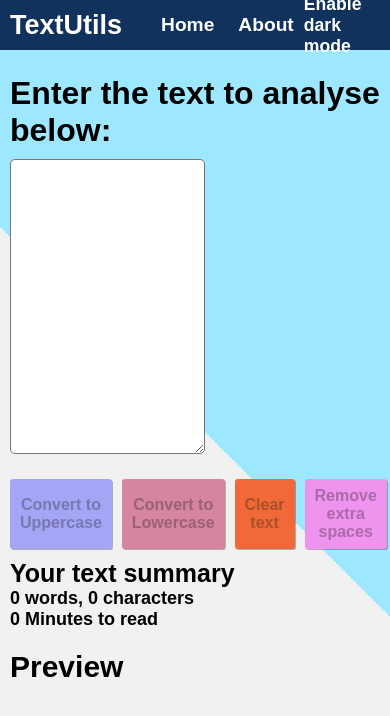
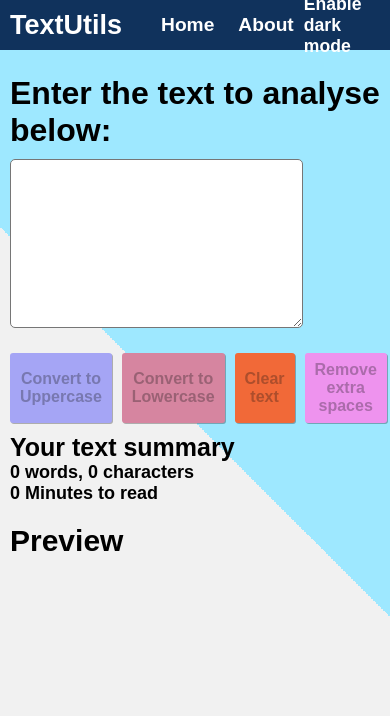
Before and after one commit to asadraiyan/react-textutils, a React (Create React App) app: page / in a window 390 px wide. Shown: the top 716 px of the page. Built offline with nearby package versions, Linux system fonts and the light colour scheme; a web font is replaced by a local one.

Commit message:
added favicon

```diff
--- a/public/index.html
+++ b/public/index.html
@@ -2,19 +2,20 @@
 <html lang="en">
   <head>
     <meta charset="utf-8" />
-    <link rel="icon" href="%PUBLIC_URL%/favicon.png />
+
     <meta name="viewport" content="width=device-width, initial-scale=1" />
     <meta name="theme-color" content="#000000" />
     <meta
       name="description"
       content="Web site created using create-react-app"
     />
-    <link rel="apple-touch-icon" href="%PUBLIC_URL%/favicon.png" />
+
     <!--
       manifest.json provides metadata used when your web app is installed on a
       user's mobile device or desktop. See https://developers.google.com/web/fundamentals/web-app-manifest/
     -->
     <link rel="manifest" href="%PUBLIC_URL%/manifest.json" />
+    <link rel="shortcut icon" href="favicon.png.png" type="image/x-icon" />
     <!--
       Notice the use of %PUBLIC_URL% in the tags above.
       It will be replaced with the URL of the `public` folder during the build.
--- a/src/styles/About.css
+++ b/src/styles/About.css
@@ -82,3 +82,10 @@
     align-items: center;
     font-weight: 600;
 }
+
+@media only screen and (max-width:1000px) {
+    .content {
+        height: 110px;
+    }
+
+}
--- a/src/styles/Home.css
+++ b/src/styles/Home.css
@@ -109,3 +109,11 @@
 .read {
   font-size: 18px;
 }
+
+@media only screen and (max-width:500px) {
+  .text {
+    width: 75vw;
+    height: 20vh;
+  }
+
+}
```
